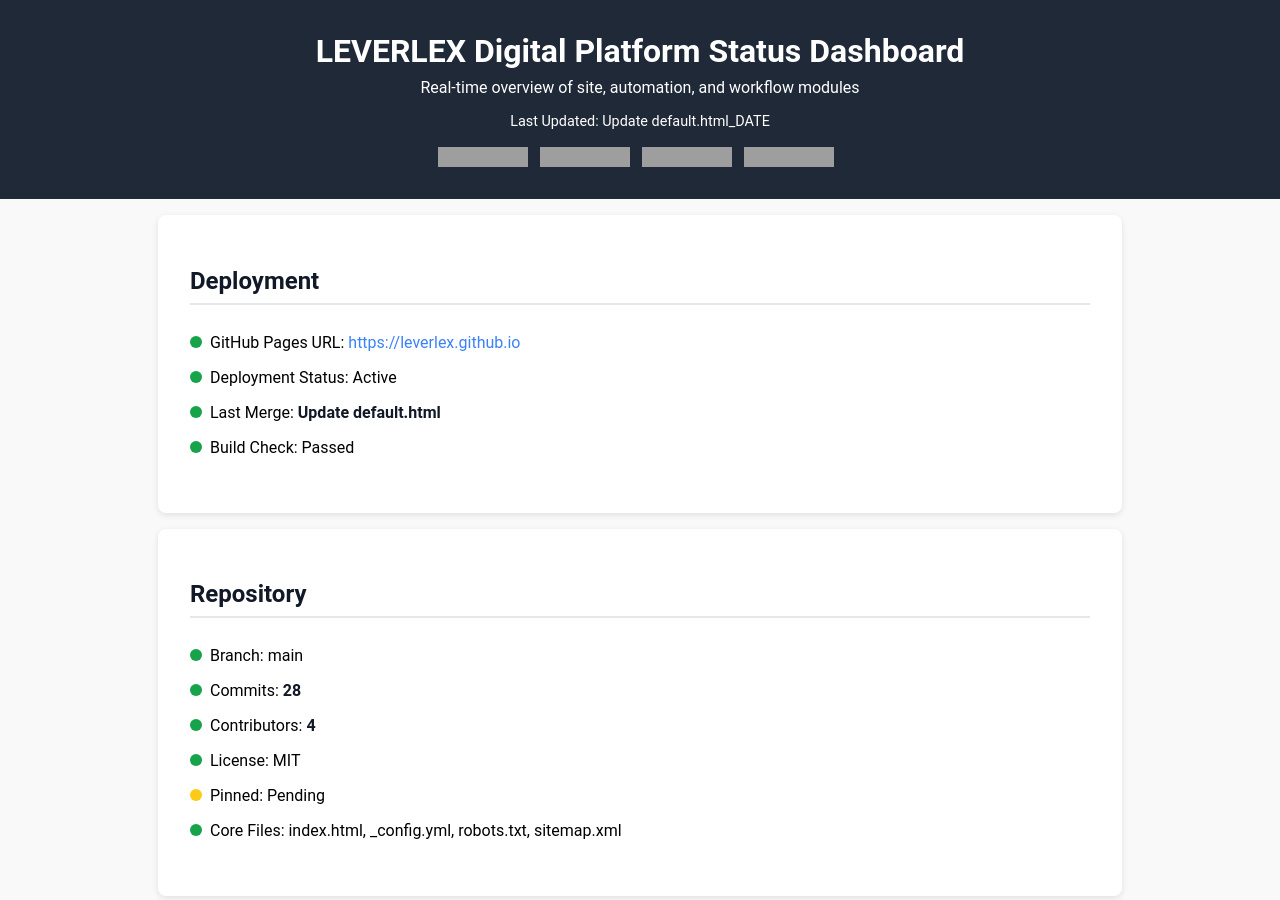
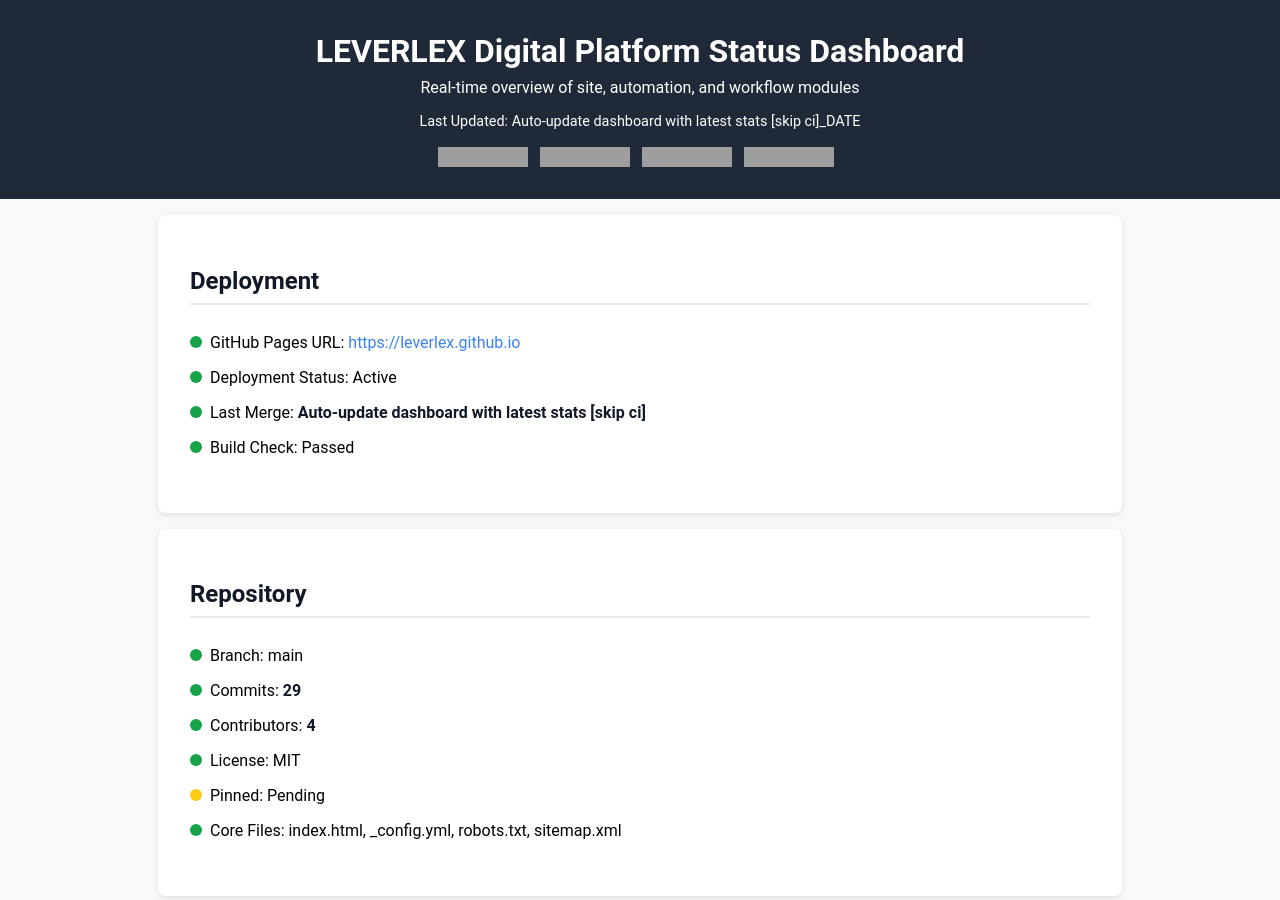
Before and after one commit to LEVERLEX/leverlex.github.io, a Jekyll site: the page dashboard.html, which Jekyll copies as it is, in a window 1280 px wide and 900 px high. Built offline with Jekyll 4.4.1, drawn with Linux system fonts in a browser that asks for light colours; grey boxes are pictures that could not be loaded.

Commit message:
Auto-update dashboard with latest stats [skip ci]

```diff
--- a/dashboard.html
+++ b/dashboard.html
@@ -28,7 +28,7 @@
 <header>
   <h1>LEVERLEX Digital Platform Status Dashboard</h1>
   <p>Real-time overview of site, automation, and workflow modules</p>
-  <p style="font-size: 0.9rem; margin-top: 0.5rem;">Last Updated: Update default.html_DATE</p>
+  <p style="font-size: 0.9rem; margin-top: 0.5rem;">Last Updated: Auto-update dashboard with latest stats [skip ci]_DATE</p>
   <div class="workflow-badges">
     <img src="https://img.shields.io/badge/status-active-success" alt="Status Badge" class="badge">
     <img src="https://img.shields.io/badge/deployment-github--pages-blue" alt="Deployment Badge" class="badge">
@@ -42,7 +42,7 @@
   <ul>
     <li><span class="status green"></span>GitHub Pages URL: <a href="https://leverlex.github.io" target="_blank">https://leverlex.github.io</a></li>
     <li><span class="status green"></span>Deployment Status: Active</li>
-    <li><span class="status green"></span>Last Merge: <span class="stat-value">Update default.html</span></li>
+    <li><span class="status green"></span>Last Merge: <span class="stat-value">Auto-update dashboard with latest stats [skip ci]</span></li>
     <li><span class="status green"></span>Build Check: Passed</li>
   </ul>
 </section>
@@ -51,7 +51,7 @@
   <h2>Repository</h2>
   <ul>
     <li><span class="status green"></span>Branch: main</li>
-    <li><span class="status green"></span>Commits: <span class="stat-value" id="commit-count">28</span></li>
+    <li><span class="status green"></span>Commits: <span class="stat-value" id="commit-count">29</span></li>
     <li><span class="status green"></span>Contributors: <span class="stat-value" id="contributor-count">4</span></li>
     <li><span class="status green"></span>License: MIT</li>
     <li><span class="status yellow"></span>Pinned: Pending</li>
```
